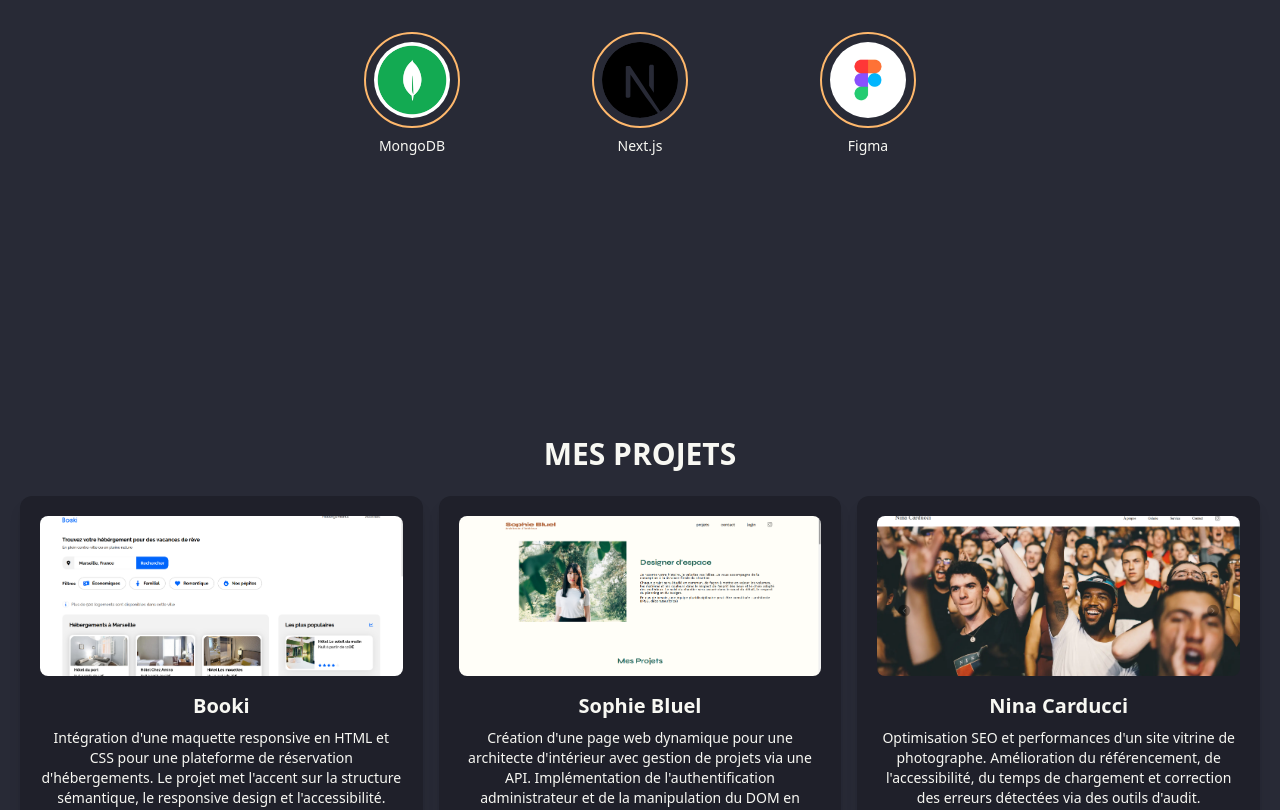
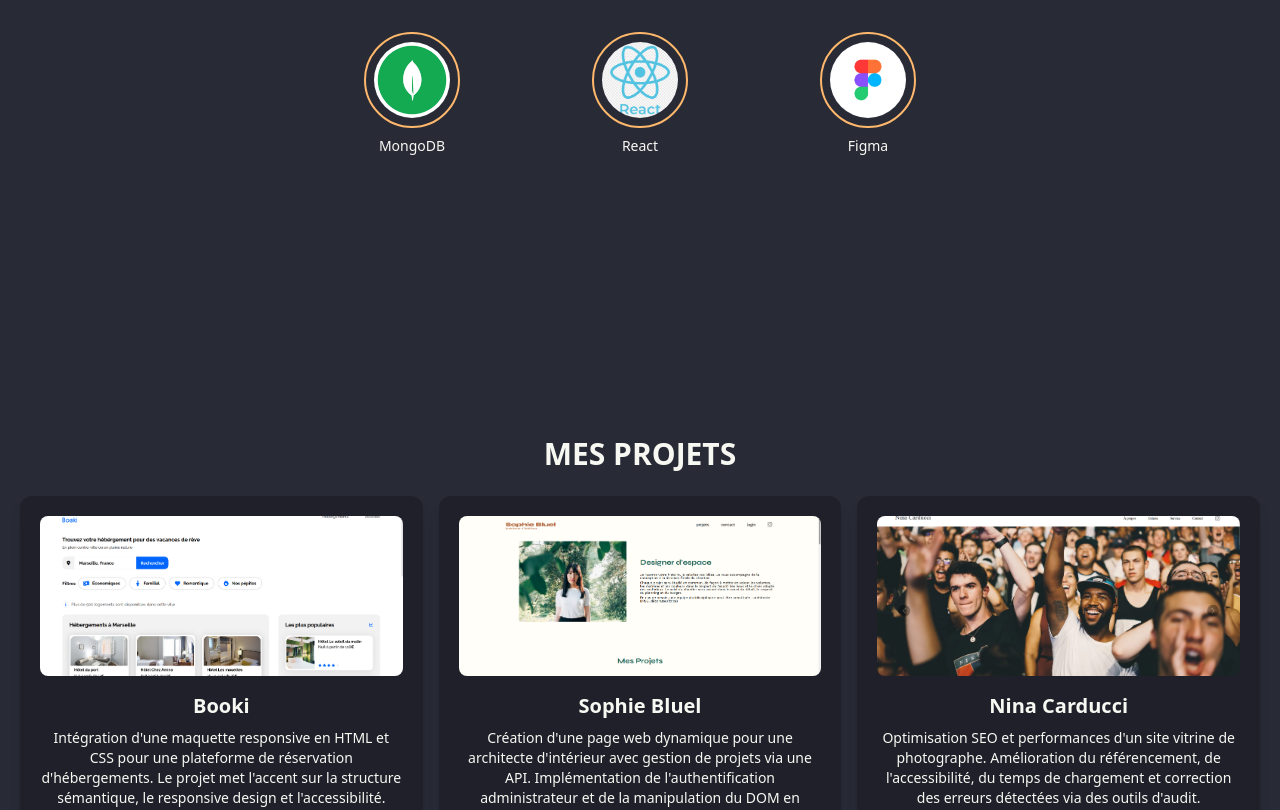
Before and after one commit to JulienF-OC/P8-Portfolio, a React (Vite) app: page / in a window 1280 px wide. Shown: the part 3760-4570 px from the top of the page. Built offline with nearby package versions, Linux system fonts and the light colour scheme.

Commit message:
Changement dans les skills

```diff
--- a/src/Components/Skills.jsx
+++ b/src/Components/Skills.jsx
@@ -7,7 +7,7 @@ import imgNODE from "../assets/imgNode.jpg";
 import imgTWD from "../assets/imgTWD.jpg";
 import imgExpress from "../assets/imgExpress.jpg";
 import imgMongo from "../assets/imgMongo.png";
-import imgNext from "../assets/imgNext.svg";
+import imgReact from "../assets/imgREACT.png";
 import imgFigma from "../assets/imgFigma.avif";
 
 const skills = [
@@ -18,7 +18,7 @@ const skills = [
   { id: 5, name: "Tailwind CSS", image: imgTWD },
   { id: 6, name: "Express", image: imgExpress },
   { id: 7, name: "MongoDB", image: imgMongo },
-  { id: 8, name: "Next.js", image: imgNext },
+  { id: 8, name: "React", image: imgReact },
   { id: 9, name: "Figma", image: imgFigma }
 ];
 
```
